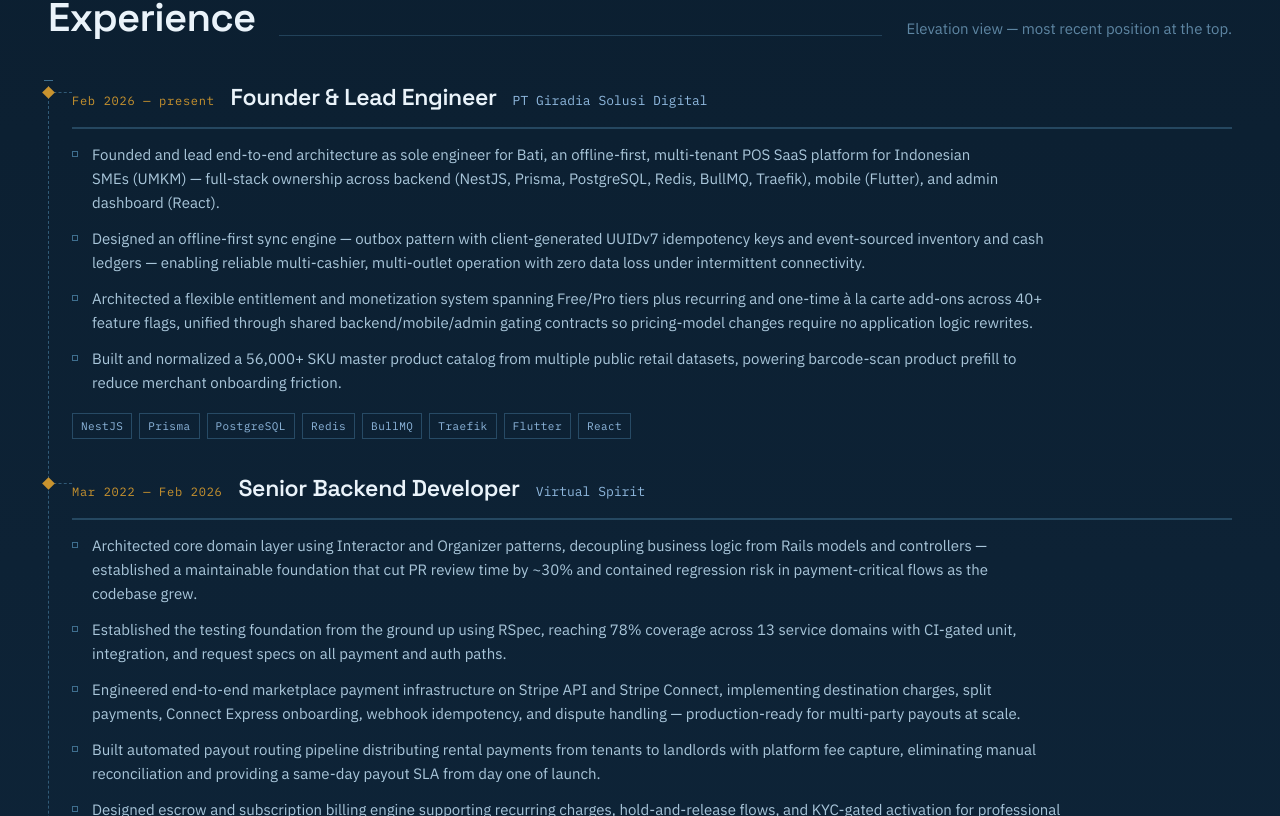
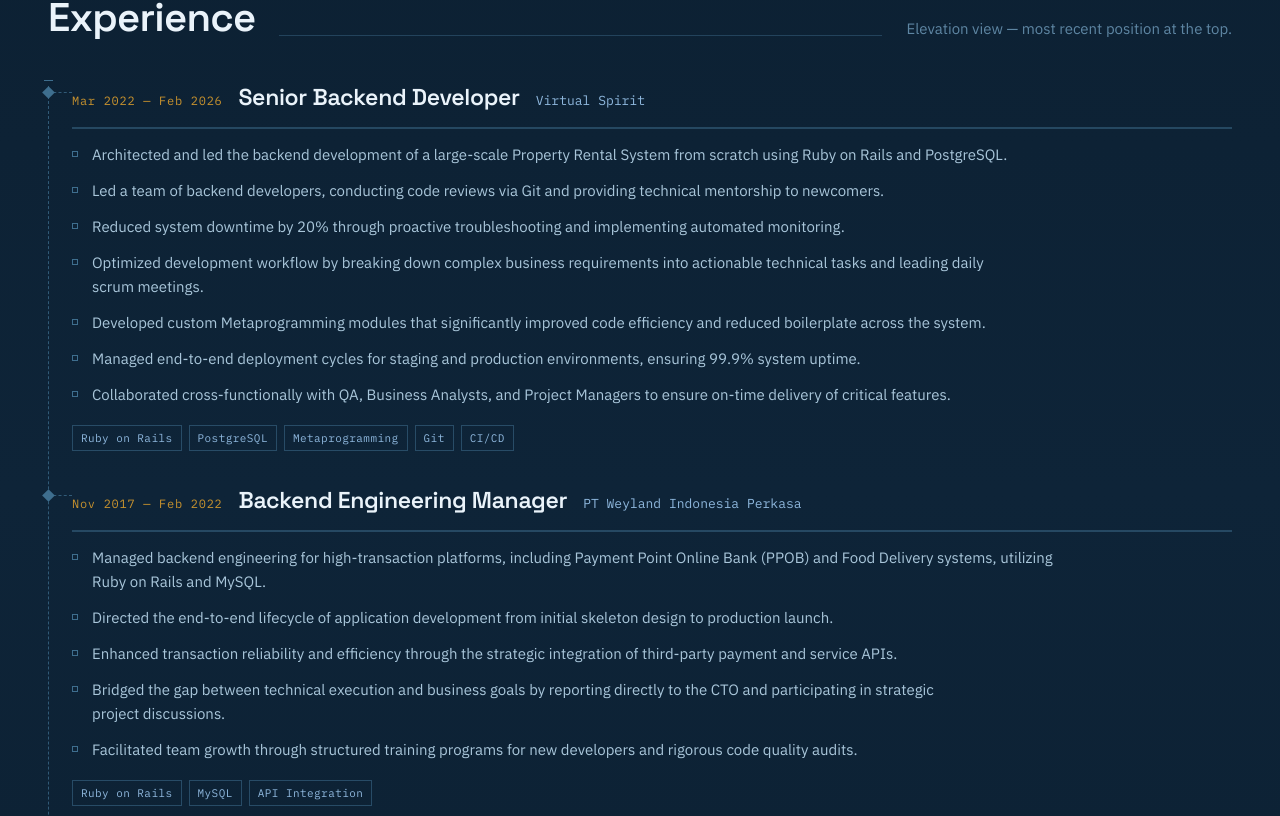
Before and after one commit to mgrware/porto, a Nuxt app: page / in a window 1280 px wide. Shown: the part 1584-2400 px from the top of the page. Built offline with nearby package versions, Linux system fonts and the light colour scheme; no server answers.

Commit message:
sync experience timeline with CV content
Co-Authored-By: Claude Opus 5 <noreply@anthropic.com>
Claude-Session: https://claude.ai/code/session_01A7cTEGaZMYcenzGFKr6NVS

```diff
--- a/app/components/organisms/ExperienceTimeline.vue
+++ b/app/components/organisms/ExperienceTimeline.vue
@@ -54,36 +54,20 @@ import SheetHeading from '../molecules/SheetHeading.vue'
 
 const experiences = [
   {
-    period: 'Feb 2026 — present',
-    role: 'Founder & Lead Engineer',
-    company: 'PT Giradia Solusi Digital',
-    current: true,
-    description: [
-      'Founded and lead end-to-end architecture as sole engineer for Bati, an offline-first, multi-tenant POS SaaS platform for Indonesian SMEs (UMKM) — full-stack ownership across backend (NestJS, Prisma, PostgreSQL, Redis, BullMQ, Traefik), mobile (Flutter), and admin dashboard (React).',
-      'Designed an offline-first sync engine — outbox pattern with client-generated UUIDv7 idempotency keys and event-sourced inventory and cash ledgers — enabling reliable multi-cashier, multi-outlet operation with zero data loss under intermittent connectivity.',
-      'Architected a flexible entitlement and monetization system spanning Free/Pro tiers plus recurring and one-time à la carte add-ons across 40+ feature flags, unified through shared backend/mobile/admin gating contracts so pricing-model changes require no application logic rewrites.',
-      'Built and normalized a 56,000+ SKU master product catalog from multiple public retail datasets, powering barcode-scan product prefill to reduce merchant onboarding friction.'
-    ],
-    tags: ['NestJS', 'Prisma', 'PostgreSQL', 'Redis', 'BullMQ', 'Traefik', 'Flutter', 'React']
-  },
-  {
     period: 'Mar 2022 — Feb 2026',
     role: 'Senior Backend Developer',
     company: 'Virtual Spirit',
-    current: true,
+    current: false,
     description: [
-      'Architected core domain layer using Interactor and Organizer patterns, decoupling business logic from Rails models and controllers — established a maintainable foundation that cut PR review time by ~30% and contained regression risk in payment-critical flows as the codebase grew.',
-      'Established the testing foundation from the ground up using RSpec, reaching 78% coverage across 13 service domains with CI-gated unit, integration, and request specs on all payment and auth paths.',
-      'Engineered end-to-end marketplace payment infrastructure on Stripe API and Stripe Connect, implementing destination charges, split payments, Connect Express onboarding, webhook idempotency, and dispute handling — production-ready for multi-party payouts at scale.',
-      'Built automated payout routing pipeline distributing rental payments from tenants to landlords with platform fee capture, eliminating manual reconciliation and providing a same-day payout SLA from day one of launch.',
-      'Designed escrow and subscription billing engine supporting recurring charges, hold-and-release flows, and KYC-gated activation for professional service bookings across multiple pricing tiers.',
-      'Implemented real-time messaging layer with AnyCable on Ruby on Rails for in-app chat and live notifications, benchmarked to sustain 1,000+ concurrent WebSocket connections at p95 <100ms — chosen over ActionCable to cut server memory footprint by ~60% and remove a known scaling ceiling before it became a problem.',
-      'Eliminated N+1 query patterns and refactored heavy ActiveRecord associations using includes, preload, and counter caches; combined with Redis caching and targeted PostgreSQL indexing to drop p95 endpoint latency from 800ms to <150ms across core read paths.',
-      'Built backend framework for an internal social-graph engine — feed generation, listing publication, and portfolio surfacing — with cursor-based pagination and Redis-backed activity feeds designed to scale horizontally as content volume grows.',
-      'Containerized full application stack with Docker and Docker Compose, achieving dev/staging/production parity and cutting new-engineer onboarding from 2 days to under 4 hours.',
-      'Partnered with distributed cross-functional teams (Frontend, UI/UX, Product) across timezones using Git Flow, code review standards, and Agile/Scrum ceremonies; maintained a zero-rollback release record across the platform\'s first year in production.'
+      'Architected and led the backend development of a large-scale Property Rental System from scratch using Ruby on Rails and PostgreSQL.',
+      'Led a team of backend developers, conducting code reviews via Git and providing technical mentorship to newcomers.',
+      'Reduced system downtime by 20% through proactive troubleshooting and implementing automated monitoring.',
+      'Optimized development workflow by breaking down complex business requirements into actionable technical tasks and leading daily scrum meetings.',
+      'Developed custom Metaprogramming modules that significantly improved code efficiency and reduced boilerplate across the system.',
+      'Managed end-to-end deployment cycles for staging and production environments, ensuring 99.9% system uptime.',
+      'Collaborated cross-functionally with QA, Business Analysts, and Project Managers to ensure on-time delivery of critical features.'
     ],
-    tags: ['Ruby on Rails', 'PostgreSQL', 'Stripe Connect', 'AnyCable', 'Redis', 'RSpec', 'Docker', 'CI/CD']
+    tags: ['Ruby on Rails', 'PostgreSQL', 'Metaprogramming', 'Git', 'CI/CD']
   },
   {
     period: 'Nov 2017 — Feb 2022',
@@ -91,15 +75,13 @@ const experiences = [
     company: 'PT Weyland Indonesia Perkasa',
     current: false,
     description: [
-      'Owned backend architecture for a fintech super-app spanning 7 core service domains and 21+ sub-services — bill payments (PPOB), top-up, QRIS, e-money, ticketing, transfers, and school cashless — reaching Rp 8.6B+ in monthly transaction volume and 181,000+ transactions/month within two years of launch.',
-      'Sustained 1,000 TPS at 99.9% uptime during peak utility payment cycles and ticketing rushes through load balancing on Nginx and AWS ALB, horizontal scaling of stateless services, and proactive bottleneck mitigation before incidents surfaced.',
-      'Led monolith-to-microservices migration, decomposing tightly-coupled billing and ticketing flows into independently deployable services — eliminated cross-domain deploy contention and improved fault isolation across a platform serving 11,000+ registered agents and end-users.',
-      'Designed a shared integration layer standardizing auth, idempotency, and retry logic across 10+ third-party providers (Finnet/Finpay, Tiket.com, Infobip, and others) — each with its own contract and failure mode, abstracted behind a unified internal interface.',
-      'Post-promotion, led backend for AtozGO — a new on-demand delivery super-app (food, express courier, e-commerce, cleaning, pre-order, mall) built as a net-new product line serving Greater Jakarta, reaching 154,000+ monthly transactions at 92% delivery success rate and Rp 3.76B GMV within months of launch.',
-      'Designed multi-sided order routing and dispatch engine across 9 service domains with real-time push notifications via FCM and OTP delivery with automatic InfoBip → local SMS fallback, ensuring deliverability under third-party outages with zero manual intervention.',
-      'Promoted from Senior Backend Developer to Engineering Manager after 2 years — given full ownership of technology direction, architecture decisions, and an 8-person engineering org (5 BE, 2 QA, 1 SA) while continuing hands-on backend development.'
+      'Managed backend engineering for high-transaction platforms, including Payment Point Online Bank (PPOB) and Food Delivery systems, utilizing Ruby on Rails and MySQL.',
+      'Directed the end-to-end lifecycle of application development from initial skeleton design to production launch.',
+      'Enhanced transaction reliability and efficiency through the strategic integration of third-party payment and service APIs.',
+      'Bridged the gap between technical execution and business goals by reporting directly to the CTO and participating in strategic project discussions.',
+      'Facilitated team growth through structured training programs for new developers and rigorous code quality audits.'
     ],
-    tags: ['Ruby on Rails', 'Golang', 'Laravel', 'MySQL', 'Nginx', 'AWS', 'CI/CD']
+    tags: ['Ruby on Rails', 'MySQL', 'API Integration']
   },
   {
     period: 'Oct 2015 — Dec 2017',
@@ -112,7 +94,7 @@ const experiences = [
       'Served as a technical lead for specific sprints, managing SOW estimations, milestones, and developer assignments.',
       'Authored core application skeletons and shared libraries to be utilized by the wider development team to ensure consistency.'
     ],
-    tags: ['Ruby on Rails', 'SQL Server', 'Stored procedures']
+    tags: ['Ruby on Rails', 'SQL Server']
   },
   {
     period: 'Jan 2014 — Aug 2015',
@@ -123,7 +105,7 @@ const experiences = [
       'Built a comprehensive Certification Management System using Laravel and MySQL.',
       'Translated complex business requirements into functional product features while maintaining platform stability.'
     ],
-    tags: ['Laravel', 'MySQL', 'jQuery']
+    tags: ['Laravel', 'MySQL']
   }
 ]
 </script>
```
